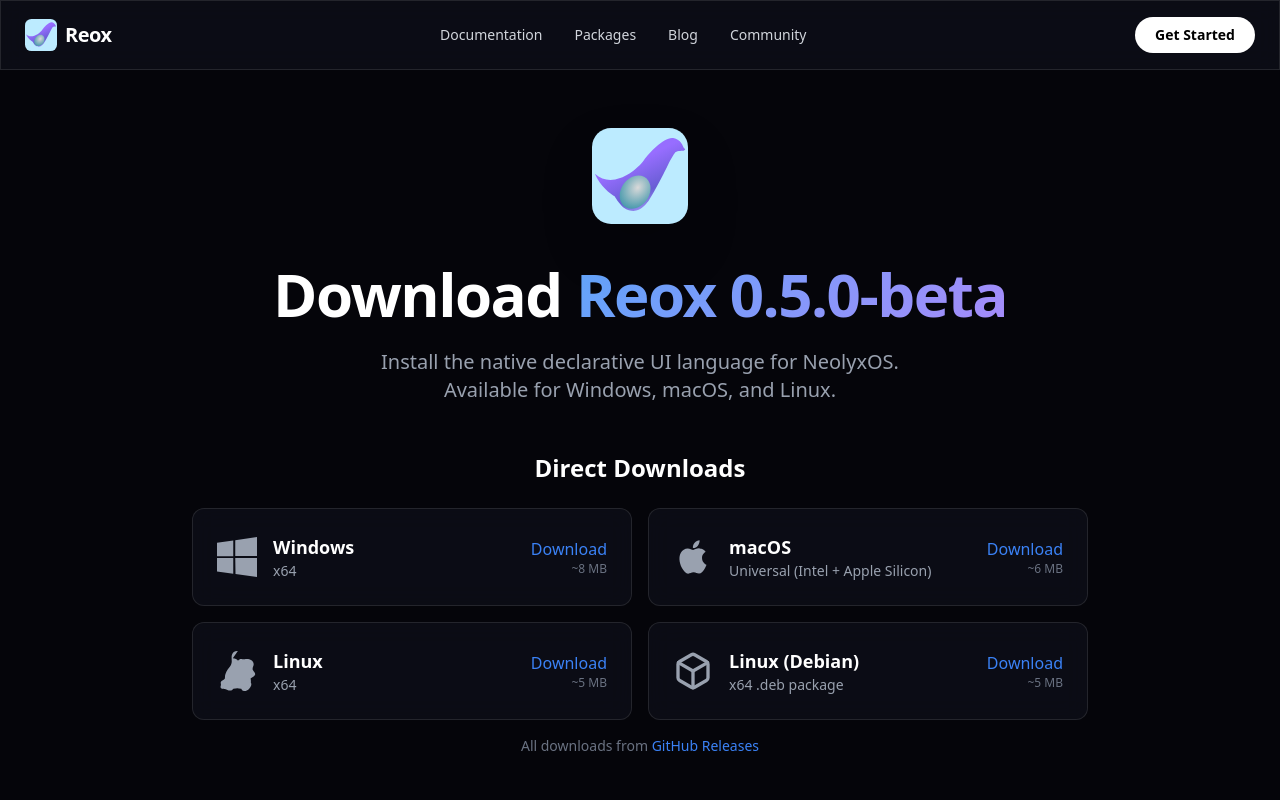
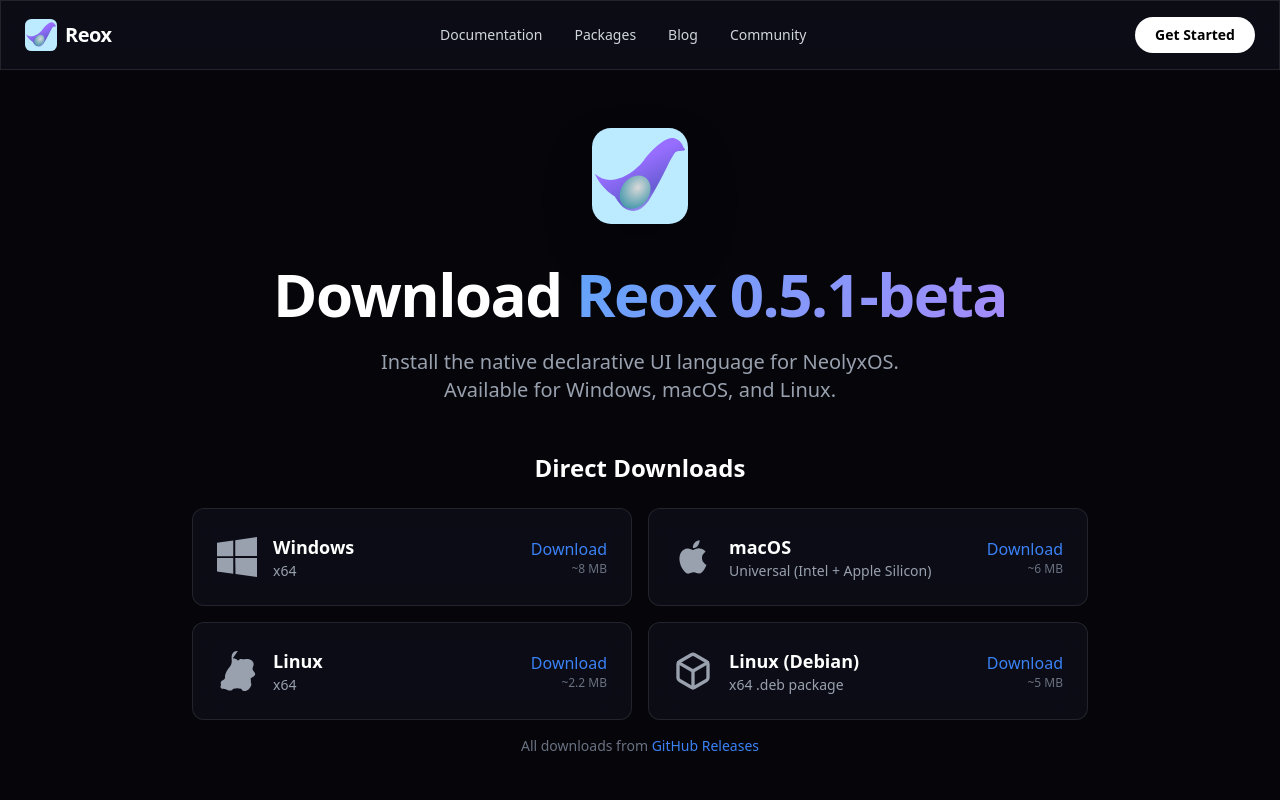
Before and after one commit to KetiveeAI/ReoxWeb, a Next.js app: page /download in a window 1280 px wide. Shown: the top 800 px of the page. Built offline with nearby package versions, Linux system fonts and the light colour scheme.

Commit message:
feat: Update download page for v0.5.1-beta release
- Bump version to 0.5.1-beta
- Update Linux download to new tarball filename
- Link release notes to UI framework blog post
- Update title in blog post per user edit

```diff
--- a/app/blog/page.tsx
+++ b/app/blog/page.tsx
@@ -5,7 +5,7 @@ export default function BlogPage() {
   const posts = [
     {
       slug: "reox-ui-framework",
-      title: "Reox UI Framework: SwiftUI for NeolyxOS",
+      title: "Reox UI Framework: Building Native UIs for NeolyxOS",
       date: "January 29, 2026",
       excerpt: "Introducing a complete UI framework with declarative widgets, theme colors, animation easing, and seamless NeolyxOS integration.",
       author: "Swanaya Gupta",
--- a/app/download/page.tsx
+++ b/app/download/page.tsx
@@ -4,8 +4,8 @@ import Link from "next/link";
 import Image from "next/image";
 import { useState } from "react";
 
-const GITHUB_RELEASE_URL = "https://github.com/KetiveeAI/reox/releases/latest";
-const VERSION = "0.5.0-beta";
+const GITHUB_RELEASE_URL = "https://github.com/KetiveeAI/Reox/releases";
+const VERSION = "0.5.1-beta";
 
 // SVG Icons for platforms
 const WindowsIcon = () => (
@@ -75,8 +75,8 @@ const downloads = [
     platform: "Linux",
     Icon: LinuxIcon,
     arch: "x64",
-    filename: `reoxc-linux-x64`,
-    size: "~5 MB",
+    filename: `reoxc-0.5.1-beta-linux-x64.tar.gz`,
+    size: "~2.2 MB",
   },
   {
     platform: "Linux (Debian)",
@@ -260,7 +260,7 @@ export default function DownloadPage() {
           <a href={GITHUB_RELEASE_URL} className="text-primary hover:underline" target="_blank" rel="noopener">
             View all releases on GitHub →
           </a>
-          <Link href="/blog/reox-0-5-beta" className="text-primary hover:underline">
+          <Link href="/blog/reox-ui-framework" className="text-primary hover:underline">
             Read release notes →
           </Link>
           <Link href="/docs/installation" className="text-gray-400 hover:text-white">
```
